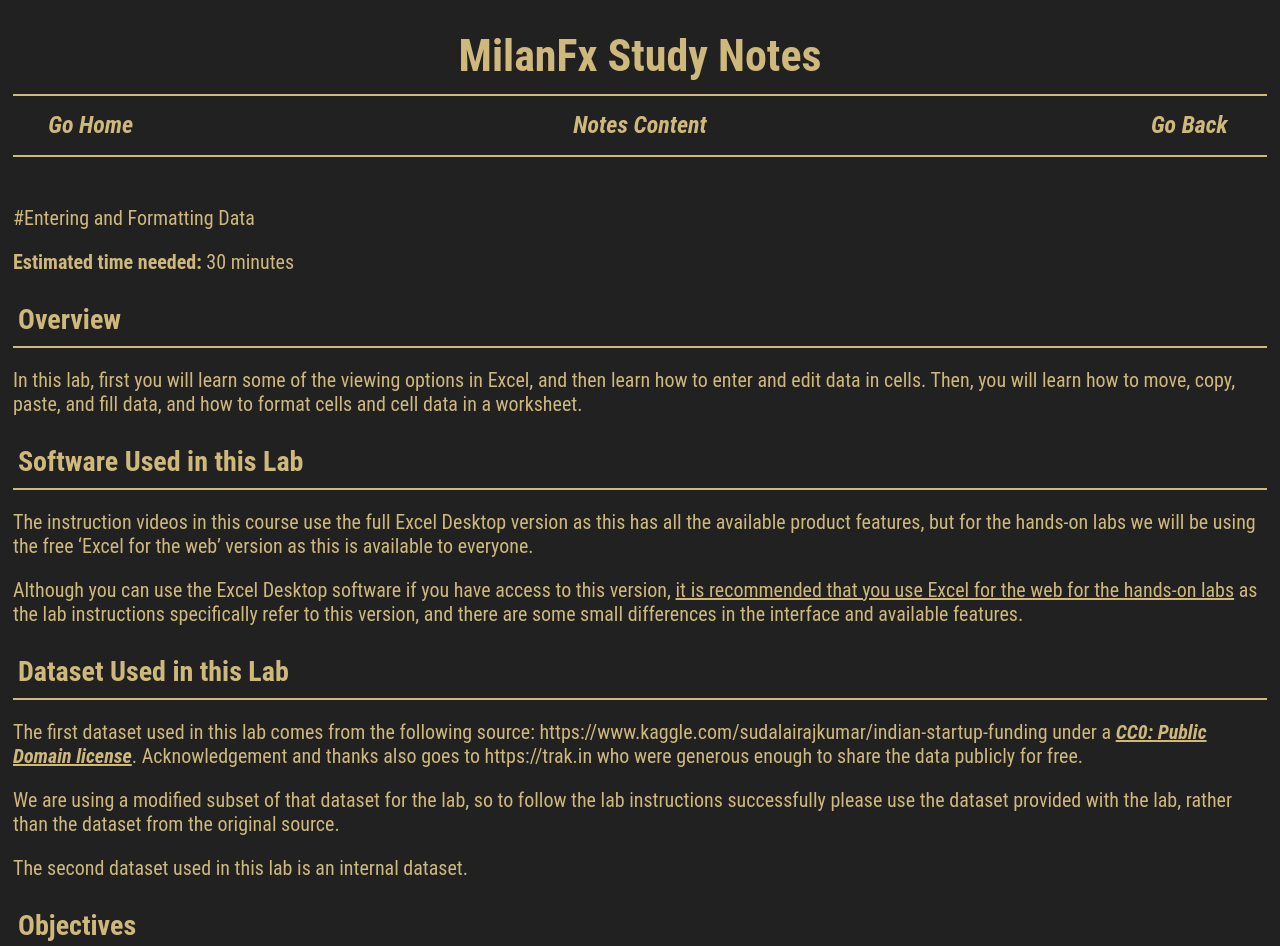
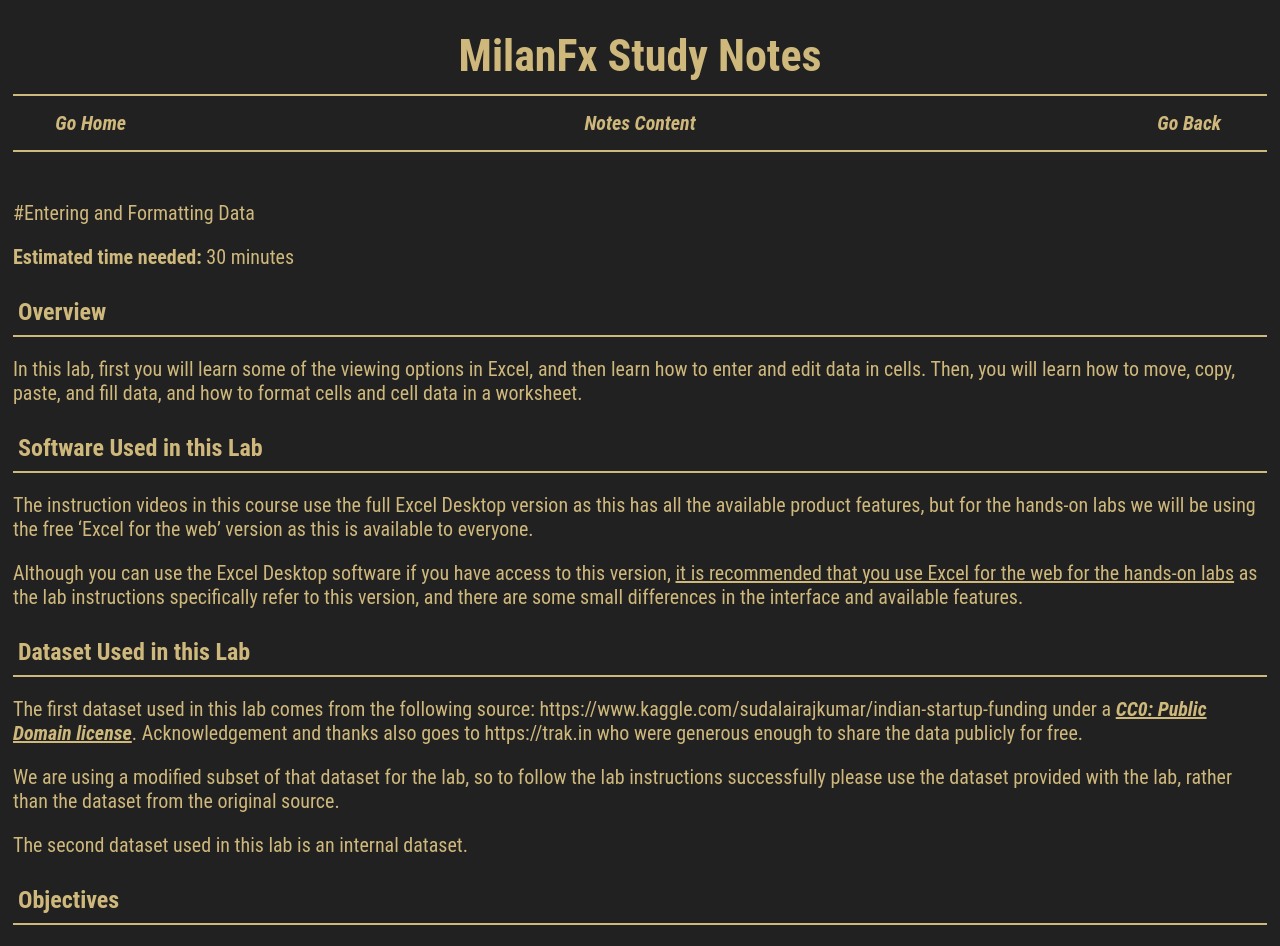
Before and after one commit to milanfx/milanfx.github.io, a Jekyll site: the page built from test2.md, in a window 1280 px wide. Shown: the top 946 px of the page. Built offline with Jekyll 4.4.1, drawn with Linux system fonts in a browser that asks for light colours.

Commit message:
Decrease font sizes in page layout
Reduced font sizes for h2, h3, and paragraph elements.

```diff
--- a/_layouts/page.html
+++ b/_layouts/page.html
@@ -59,7 +59,7 @@
     }
 
      .container h2 {
-      font-size: 36px;
+      font-size: 32px;
       display: block;
       box-sizing: border-box;
       background-color: var(--word);
@@ -78,7 +78,7 @@
     }
 
     .container h3 {
-      font-size: 28px;
+      font-size: 24px;
       display: block;
       box-sizing: border-box;
       background-color: var(--back);
@@ -102,7 +102,7 @@
       background-color: var(--back);
       color: var(--word);
       font-family: 'Roboto Condensed', sans-serif;
-      font-size: 24px;
+      font-size: 20px;
       font-weight: bold;
       text-align: center;
       text-decoration: none;
```
